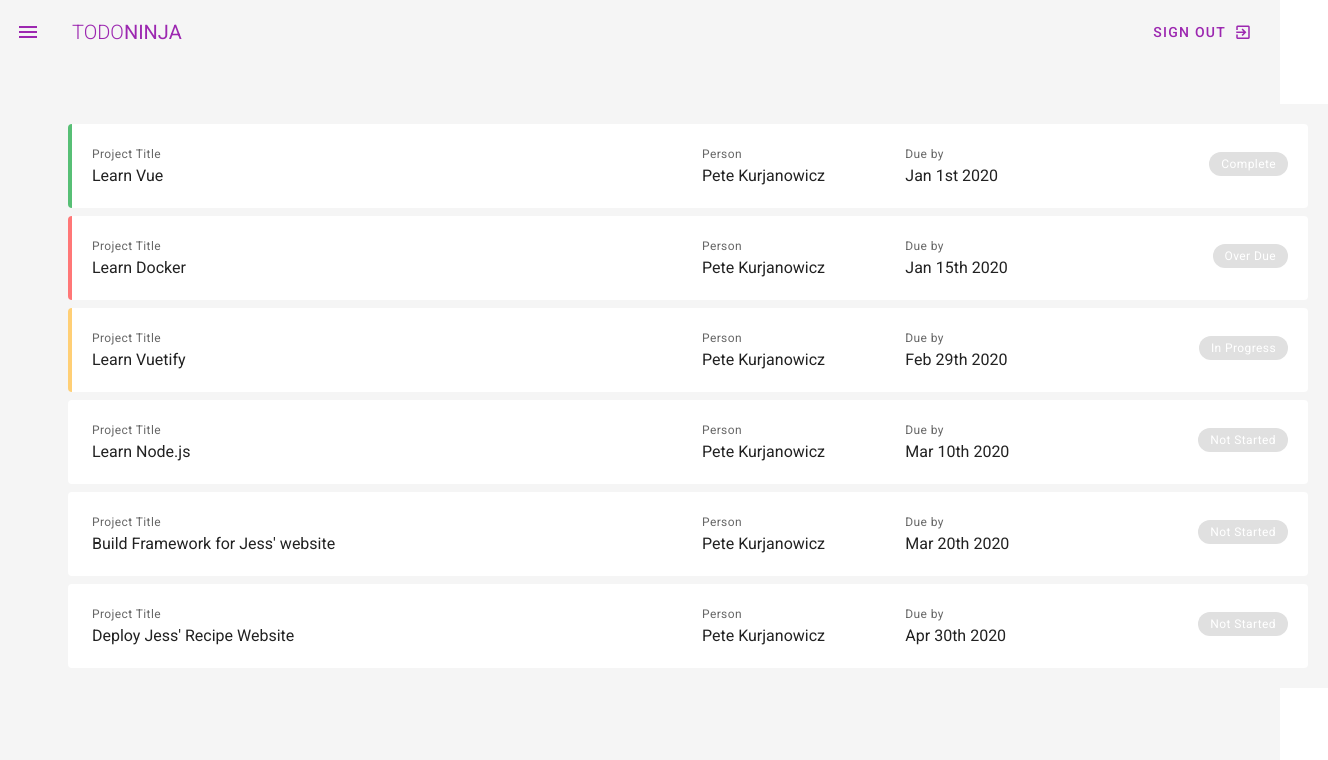
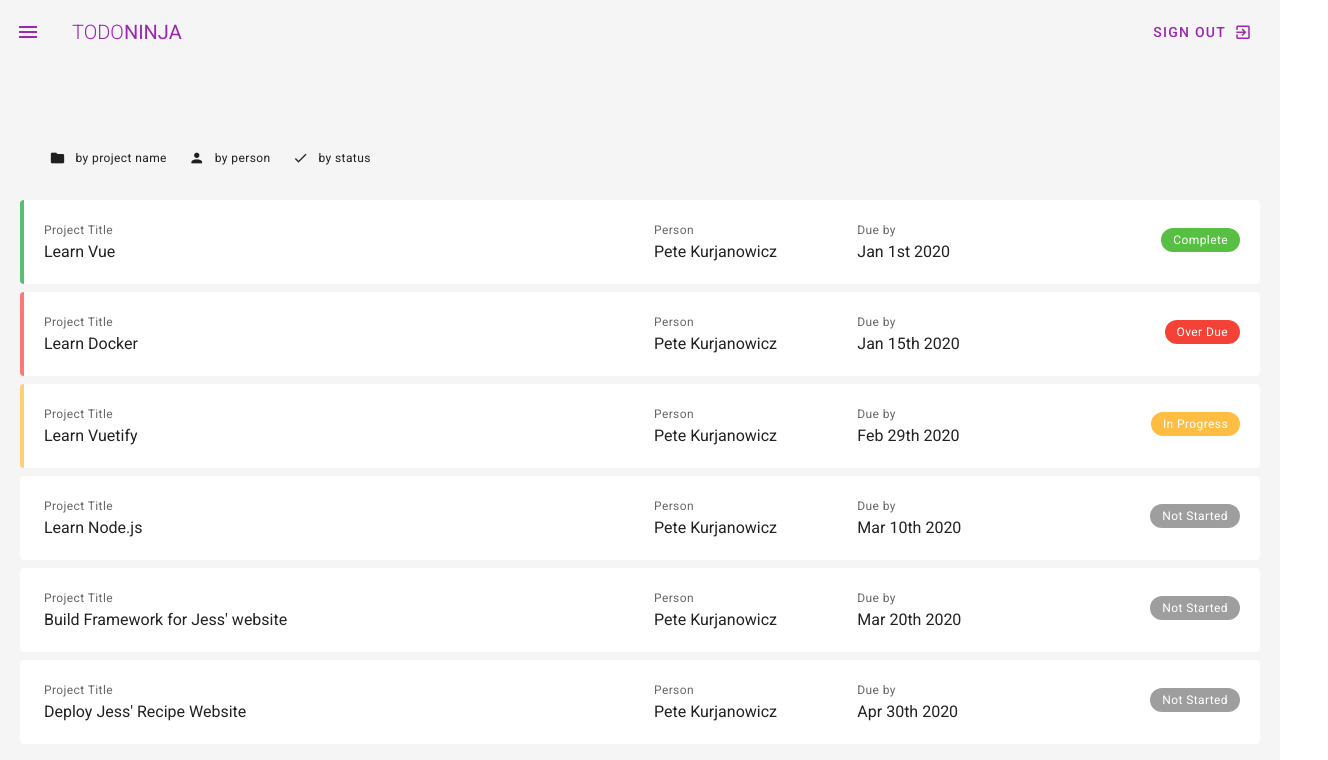
Before and after one commit to pkurjanowicz/todo-ninja, a Vue app in the folder todo-ninja/: page / in a window 1280 px wide. Shown: the top 760 px of the page, 1328 px wide, since content can reach past the window. Built offline with nearby package versions, Linux system fonts and the light colour scheme.

Commit message:
updated status sorting

```diff
--- a/todo-ninja/src/components/Navbar.vue
+++ b/todo-ninja/src/components/Navbar.vue
@@ -15,7 +15,7 @@
 
     <v-navigation-drawer app v-model='drawer'>
       <v-list flat>
-          <v-list-item-group v-model="item" flat mandatory color="primary">
+          <v-list-item-group flat mandatory color="primary">
             <v-list-item v-for="(item, i) in drawerItems" :key="i" router :to='item.route'>
               <v-list-item-icon>
                 <v-icon v-text="item.icon"></v-icon>
--- a/todo-ninja/src/plugins/vuetify.js
+++ b/todo-ninja/src/plugins/vuetify.js
@@ -14,6 +14,10 @@ export default new Vuetify({
         accent: colors.shades.black,
         error: colors.red.accent3,
         background: colors.grey,
+        // complete: '#57BF42',
+        // inprogress: "#FFBF42",
+        // notstarted: colors.grey,
+        // overdue: "#FF4242",
       },
     },
   },
--- a/todo-ninja/src/views/Dashboard.vue
+++ b/todo-ninja/src/views/Dashboard.vue
@@ -1,6 +1,21 @@
 <template>
   <div class="dashboard">
-    <v-container class="my-10 mb-12 mx-12 grey lighten-4" fluid>
+    <v-container class="my-10 mb-12 grey lighten-4" style="width: 100%" fluid>
+
+      <v-row class="pa-5 ma-2">
+        <v-btn small text @click="sortBy('title')">
+          <v-icon left small>mdi-folder</v-icon>
+          <span class="caption text-lowercase">By Project Name</span>
+        </v-btn>
+        <v-btn small text @click="sortBy('person')">
+          <v-icon left small>mdi-account</v-icon>
+          <span class="caption text-lowercase">By Person</span>
+        </v-btn>
+        <v-btn small text @click="sortBy('status')">
+          <v-icon left small>mdi-check</v-icon>
+          <span class="caption text-lowercase">By status</span>
+        </v-btn>
+      </v-row>
 
       <v-card flat class="pa-5 ma-2" :class="`pa-5 project ${project.CSS}`" v-for="(project, i) in projects" :key="i">
         <v-row wrap >
@@ -17,8 +32,8 @@
             <div>{{project.due}}</div>
           </v-col>
           <v-col cols="12" sm="4" md="2">
-            <div class="float-right">
-              <v-chip small :class="`${project.CSS} my-2 white--text caption `">{{project.status}}</v-chip>
+            <div class="float-right" :color="``">
+              <v-chip small :color="project_status(project.CSS)" :class="`my-2 white--text caption`">{{project.status}}</v-chip>
             </div>
           </v-col>
         </v-row>
@@ -44,6 +59,17 @@ export default {
         {title: "Deploy Jess' Recipe Website", person: "Pete Kurjanowicz", due: "Apr 30th 2020", status: "Not Started", CSS: "notstarted"},
       ]
     }
+  },
+  methods: {
+    sortBy(name) {
+      this.projects.sort((a,b) => a[name] < b[name] ? -1 : 1)
+    },
+    project_status(status) {
+        if (status === "complete") return "rgb(87, 191, 66)";
+        else if (status === "inprogress") return "rgb(255, 189, 66)";
+        else if (status === "notstarted") return "grey";
+      return "red"
+    }
   }
 }
 </script>
@@ -61,16 +87,4 @@ export default {
   .project.overdue {
     border-left: 4px solid rgb(255, 119, 119)
   }
-  .v-chip.complete {
-    background: rgb(87, 191, 66)
-  }
-  .v-chip.inprogress {
-    background: rgb(255, 189, 66)
-  }
-  .v-chip.notstarted {
-    background: grey
-  }
-  .v-chip.overdue {
-    background: rgb(255, 66, 66)
-  }
 </style>
```
